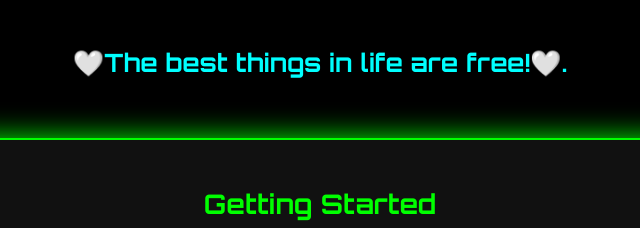
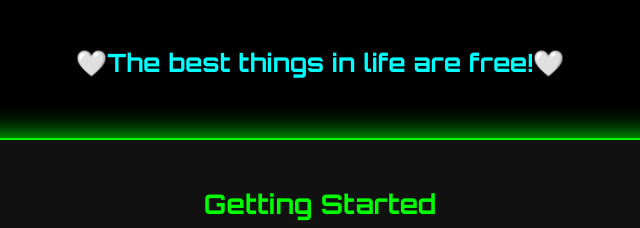
Before and after one commit to MildlySavageDigitalLLC/AKSU-Protocol, a plain HTML site: page index.html in a window 1280 px wide. Shown: the part 572-800 px from the top of the page, 320-960 px from the left. Drawn offline with Linux system fonts and the light colour scheme.

Commit message:
Update index.html

```diff
--- a/index.html
+++ b/index.html
@@ -134,7 +134,8 @@
     <button onclick="viewLedger()">📜 View Ledger</button>
   </div>
 
-  <div id="wallet-info">🤍The best things in life are free!🤍.</div>
+  <div id="wallet-info">🤍The best things in life are free!🤍
+  </div>
 
   <div id="output">
     <div class="mining-box">
```
